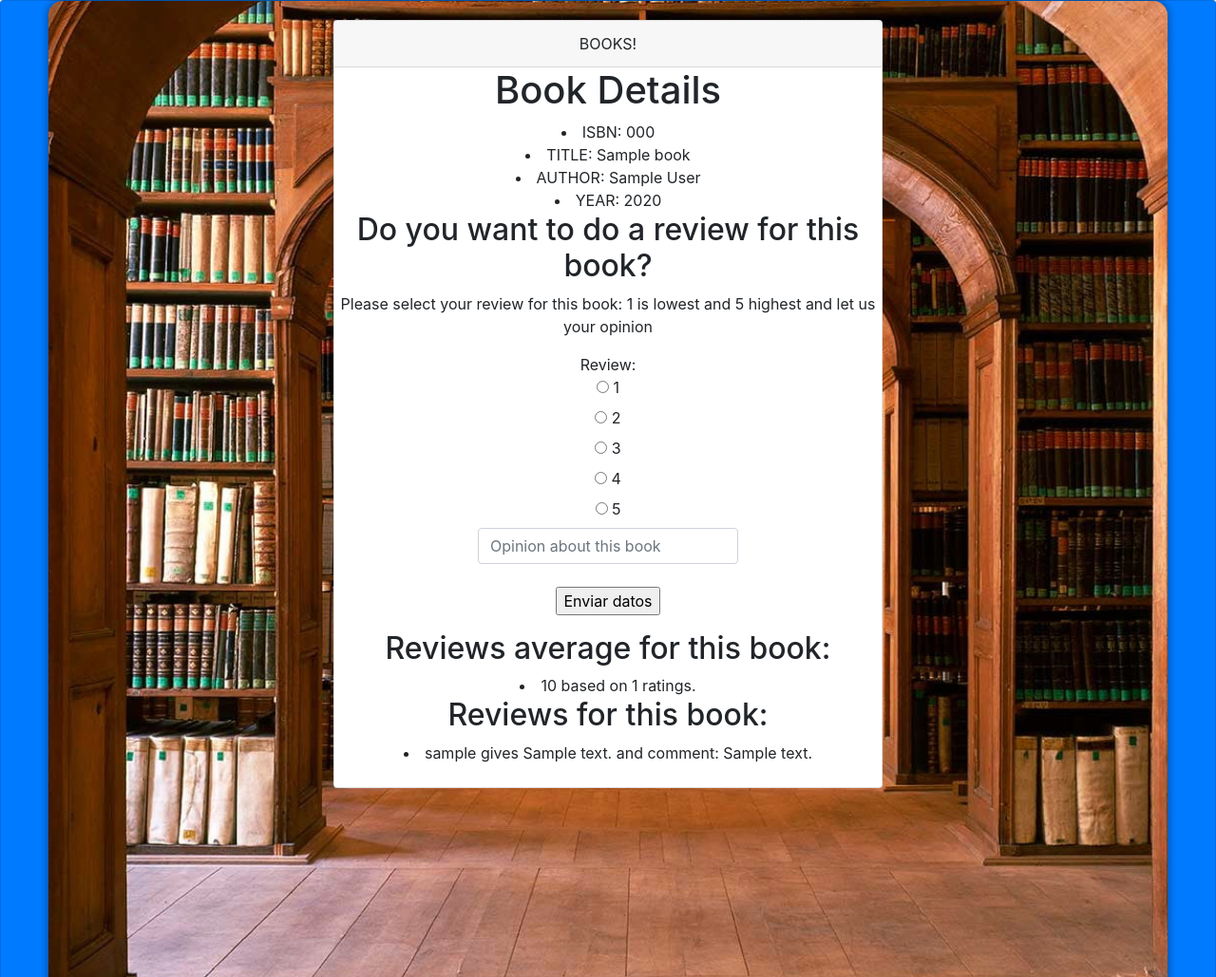
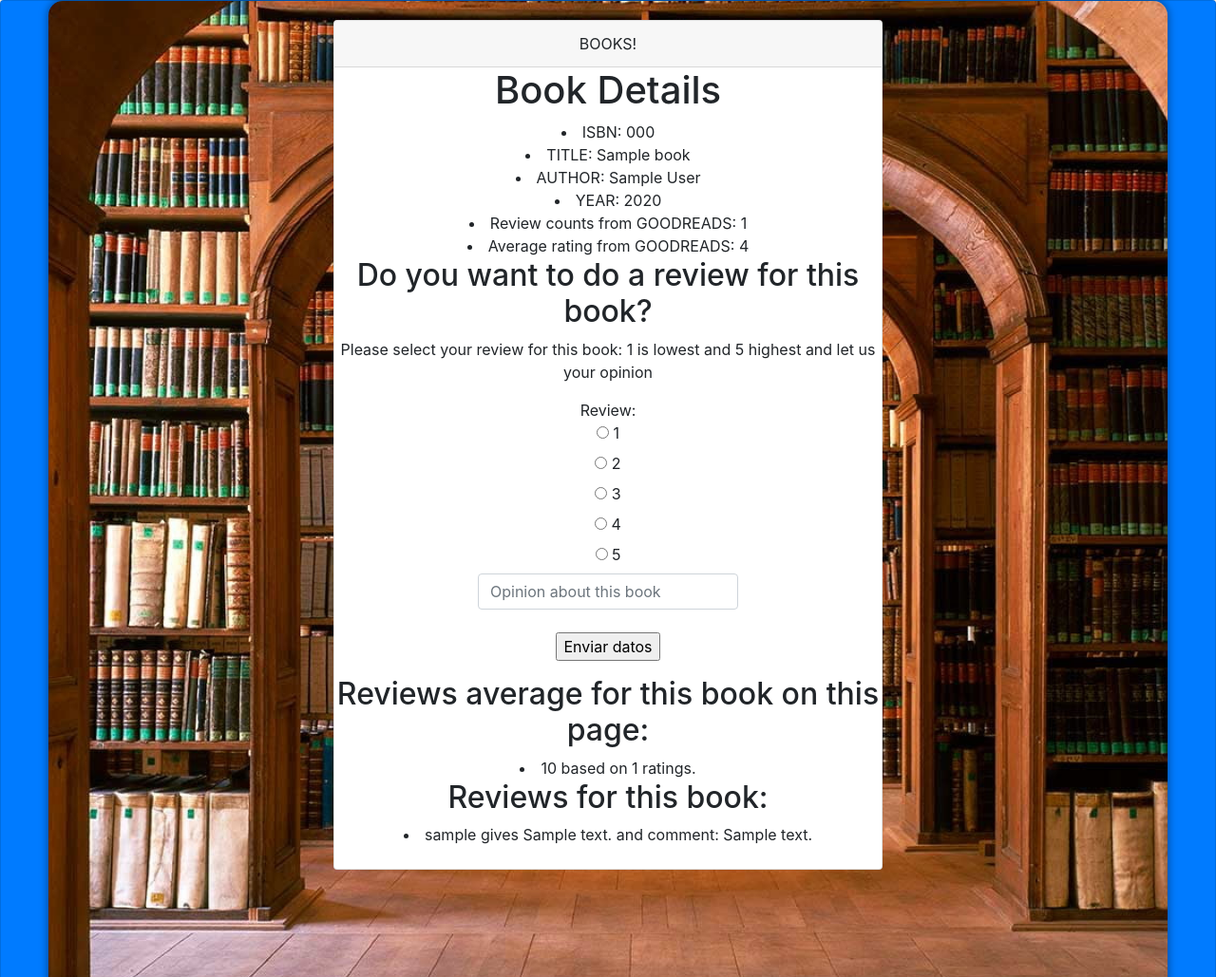
Before and after one commit to FabricioCrespo/project1, a Flask app: template project1/templates/book.html in a window 1280 px wide. Shown: the part 68-1097 px from the top of the page at 95% size. Run offline with Flask 2, Linux system fonts and the light colour scheme; the template is opened without the code that fills it: most values are stand-ins (such as "Sample title", 1, 10 or a date in 2020); some libraries are stand-ins or nearby versions.

Commit message:
Completo

```diff
--- a/project1/application.py
+++ b/project1/application.py
@@ -27,9 +27,12 @@
 engine = create_engine("postgres://kjkmtwcexbgcrx:522c649866896ff5bddbbbb0c53f2dec216fb496e6590bdce81f42e5aba9f313@ec2-174-129-253-47.compute-1.amazonaws.com:5432/d98hjgkripkjc5")
 db = scoped_session(sessionmaker(bind=engine))
 
+#=======================GOODREADS KEY==========================================================
+key=os.getenv("GOODREADS_KEY")
+
+#===============================================================================================
+
 #-=====================DEFINE A DECORATOR TO AVOID CACHE=======================================
-
-#=====================DEFINE ROUTES============================
 
 @app.after_request
 def add_header(response):
@@ -37,6 +40,8 @@
     if 'Cache-Control' not in response.headers:
         response.headers['Cache-Control'] = 'no-store'
     return response
+
+#=====================DEFINE ROUTES============================
 
 @app.route("/")
 def index():
@@ -113,11 +118,20 @@
 def bookisbn(book_isbn):
     """List details about a single book."""
 
-    # Make sure flight exists.
-    books=db.execute("SELECT * FROM books WHERE (isbn=:book_isbn)", {"book_isbn": book_isbn})
+    #GOODREADS KEY
+    query=requests.get("https://www.goodreads.com/book/review_counts.json",
+        params={"key": key, "isbns": book_isbn})
+    # Make sure book exists.
+    book=db.execute("SELECT * FROM books WHERE (isbn=:book_isbn)", {"book_isbn": book_isbn})
     reviews=db.execute("SELECT * FROM reviews WHERE (isbn_review=:book_isbn)", {"book_isbn": book_isbn})
     reviews_avg= db.execute ("SELECT round(avg(review::integer),1) as average, count(*) as count from reviews where (isbn_review =:book_isbn)", {"book_isbn": book_isbn})
     db.commit()
+    #GOODREADS
+    book_goodreads=query.json()
+    book_goodreads=book_goodreads['books'][0]
+    #DATABASE
+    books=book.fetchall()
+    books.append(book_goodreads)
     return render_template("book.html", books=books, reviews=reviews, reviews_avg=reviews_avg)
 
 #search by title
@@ -135,11 +149,20 @@
 def booktitle(book_title, book_isbn):
     """List details about a single book."""
 
-    # Make sure flight exists.
-    books=db.execute("SELECT * FROM books WHERE (title=:book_title)", {"book_title": book_title})
+    #GOODREADS KEY
+    query=requests.get("https://www.goodreads.com/book/review_counts.json",
+        params={"key": key, "isbns": book_isbn})
+    # Make sure book exists.
+    book=db.execute("SELECT * FROM books WHERE (title=:book_title)", {"book_title": book_title})
     reviews=db.execute("SELECT * FROM reviews WHERE (isbn_review=:book_isbn)", {"book_isbn": book_isbn})
     reviews_avg= db.execute ("SELECT round(avg(review::integer),1) as average , count(*) as count from reviews where (isbn_review =:book_isbn)", {"book_isbn": book_isbn})
     db.commit()
+    #GOODREADS
+    book_goodreads=query.json()
+    book_goodreads=book_goodreads['books'][0]
+    #DATABASE
+    books=book.fetchall()
+    books.append(book_goodreads)
     return render_template("book.html", books=books, reviews=reviews, reviews_avg=reviews_avg)
 
 #search by author
@@ -158,11 +181,20 @@
 def bookauthor(book_author, book_isbn):
     """List details about a single book."""
 
-    # Make sure flight exists.
-    books=db.execute("SELECT * FROM books WHERE (author=:book_author) and (isbn=:book_isbn)", {"book_author": book_author, "book_isbn":book_isbn})
+    #GOODREADS KEY
+    query=requests.get("https://www.goodreads.com/book/review_counts.json",
+        params={"key": key, "isbns": book_isbn})
+    # Make sure book exists.
+    book=db.execute("SELECT * FROM books WHERE (author=:book_author) and (isbn=:book_isbn)", {"book_author": book_author, "book_isbn":book_isbn})
     reviews=db.execute("SELECT * FROM reviews WHERE (isbn_review=:book_isbn)", {"book_isbn": book_isbn})
     reviews_avg= db.execute ("SELECT round(avg(review::integer),1) as average, count(*) as count from reviews where (isbn_review =:book_isbn)", {"book_isbn": book_isbn})
     db.commit()
+    #GOODREADS
+    book_goodreads=query.json()
+    book_goodreads=book_goodreads['books'][0]
+    #DATABASE
+    books=book.fetchall()
+    books.append(book_goodreads)
     return render_template("book.html", books=books, reviews=reviews, reviews_avg=reviews_avg)
 
 #INSERT A REVIEW
@@ -189,8 +221,6 @@
 @app.route("/api/books/<book_isbn>")
 def book_api(book_isbn):
 
-    key=os.getenv("GOODREADS_KEY")
-
     query=requests.get("https://www.goodreads.com/book/review_counts.json",
         params={"key": key, "isbns": book_isbn})
 
--- a/project1/database.sql
+++ b/project1/database.sql
@@ -1,3 +1,5 @@
+
+--=====================DATABASE STATEMENS TO GET INFORMATION=====================================
 
 --CREANDO TABLA PARA LOS USUARIOS
 
@@ -40,10 +42,6 @@
 
 select avg(review::integer) from reviews where isbn_review= :isbn_book;
 
-1
-2
 ALTER TABLE reviews ADD COLUMN review_opinion varchar;
 
 SELECT round(avg(review::integer),1) as average, count(*) as count from reviews;
-
-DELETE FROM reviews WHERE username_review= 'FabricioCrespo' or username_review= 'BelenArias' or username_review= 'BrianCrespo';
--- a/project1/templates/book.html
+++ b/project1/templates/book.html
@@ -7,16 +7,18 @@
 {% block content %}
     <h1>Book Details</h1>
 
-        {% for book in books %}
-        <li>ISBN: {{ book.isbn }}</li>
-        <li>TITLE: {{ book.title }}</li>
-        <li>AUTHOR: {{ book.author}}</li>
-        <li>YEAR: {{ book.year}}</li>
+
+        <li>ISBN: {{ books[0].isbn }}</li>
+        <li>TITLE: {{ books[0].title }}</li>
+        <li>AUTHOR: {{ books[0].author}}</li>
+        <li>YEAR: {{ books[0].year}}</li>
+        <li>Review counts from GOODREADS: {{books[1]['work_reviews_count']}}</li>
+        <li>Average rating from GOODREADS: {{books[1]['average_rating']}}</li>
         <h2>Do you want to do a review for this book?</h2>
 
         <p>Please select your review for this book: 1 is lowest and 5 highest and let us your opinion</p>
 
-            <form action="{{ url_for('review', book_isbn=book.isbn) }}" method="post">
+            <form action="{{ url_for('review', book_isbn=books[0].isbn) }}" method="post">
                 <p>
 
                   Review:<br>
@@ -35,7 +37,7 @@
                 </p>
                 <p><input type="submit" value="Enviar datos"></p>
             </form>
-        <h2>Reviews average for this book:</h2>
+        <h2>Reviews average for this book on this page:</h2>
              {% for review_avg in reviews_avg %}
 
                 <li> {{review_avg.average}} based on {{review_avg.count}} ratings.</li>
@@ -49,6 +51,5 @@
                 <li> {{review.username_review}} gives {{review.review}} and comment: {{review.review_opinion}}</li>
 
             {% endfor %}
-        {% endfor %}
  <br>
 {% endblock %}
```
Also changed, not shown: project1/README.md, 1 other file.
